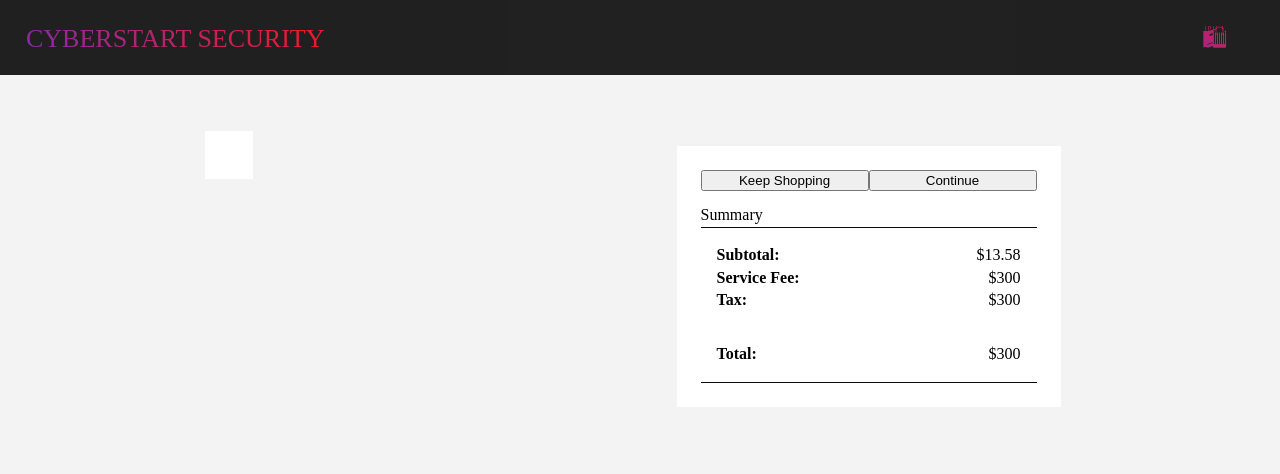
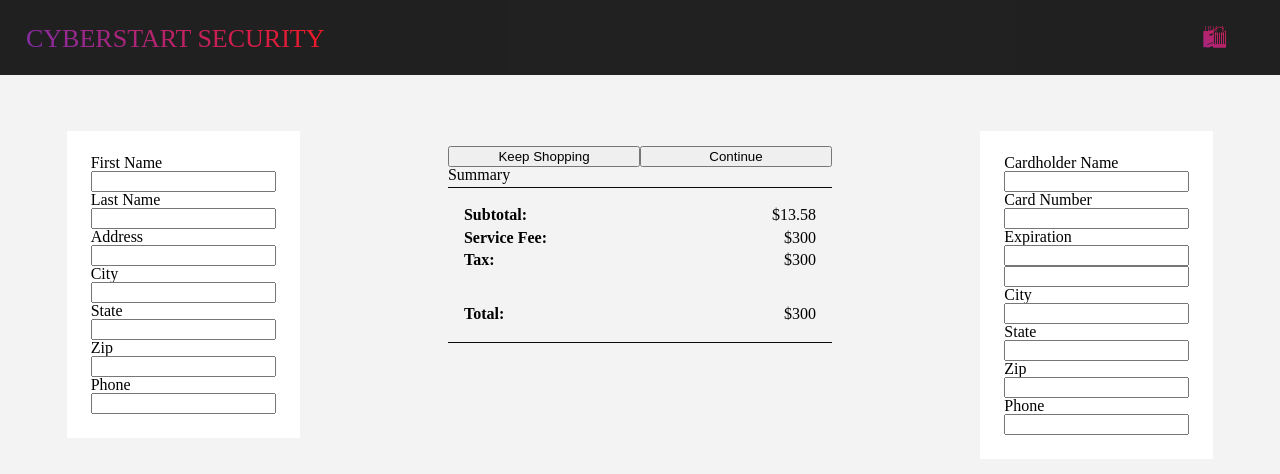
Before and after one commit to A1-exe/hci-project-one, a website: page checkout/index.html in a window 1280 px wide. Drawn offline with Linux system fonts and the light colour scheme.

Commit message:
Billing + Shipping prototypes.

```diff
--- a/assets/css/screen.css
+++ b/assets/css/screen.css
@@ -74,7 +74,7 @@ main > section {
   padding: 0.9375em;
 }
 
-#cart-items, #cart-summary {
+#cart-items, #cart-summary, #shipping, #billing {
   display: flex;
   flex-direction: column;
   background-color: var(--lightest-color);
--- a/checkout/index.html
+++ b/checkout/index.html
@@ -21,13 +21,32 @@
     </nav>
   </header>
   <main id="checkout">
-    <section id="billin-container">
-      <ul id="cart-items">
+    <section id="shipping-container">
+      <form id="shipping">
+        <label for="first-s">First Name</label>
+        <input type="text" name="first-s" id="">
 
-      </ul>
+        <label for="last-s">Last Name</label>
+        <input type="text" name="first-s" id="">
+
+        <label for="address-s">Address</label>
+        <input type="text" name="address-s" id="">
+
+        <label for="city-s">City</label>
+        <input type="text" name="city-s" id="">
+
+        <label for="state-s">State</label>
+        <input type="text" name="state-s" id="">
+
+        <label for="zip-s">Zip</label>
+        <input type="text" name="zip-s" id="">
+
+        <label for="phone-s">Phone</label>
+        <input type="text" name="phone-s" id="">
+      </form>
     </section>
     <section id="cart-summary-container">
-      <form id="cart-summary">
+      <form id="cat-summary">
         <section id="directions">
           <button id="keep-shop" formaction="../">Keep Shopping</button>
           <button id="check-out" formaction="../checkout/">Continue</button>
@@ -57,6 +76,31 @@
         </table>
       </form>
     </section>
+    <section id="billing-container">
+      <form id="billing">
+        <label for="holder-b">Cardholder Name</label>
+        <input type="text" name="holder-b" id="">
+
+        <label for="card-b">Card Number</label>
+        <input type="text" name="card-b" id="">
+
+        <label for="exp">Expiration</label>
+        <input type="text" name="exp-mon" id="">
+        <input type="text" name="exp-year" id="">
+
+        <label for="city-b">City</label>
+        <input type="text" name="city-b" id="">
+
+        <label for="state-b">State</label>
+        <input type="text" name="state-b" id="">
+
+        <label for="zip-b">Zip</label>
+        <input type="text" name="zip-b" id="">
+
+        <label for="phone-b">Phone</label>
+        <input type="text" name="phone-b" id="">
+      </form>
+    </section>
   </main>
 </body>
 </html>
```
